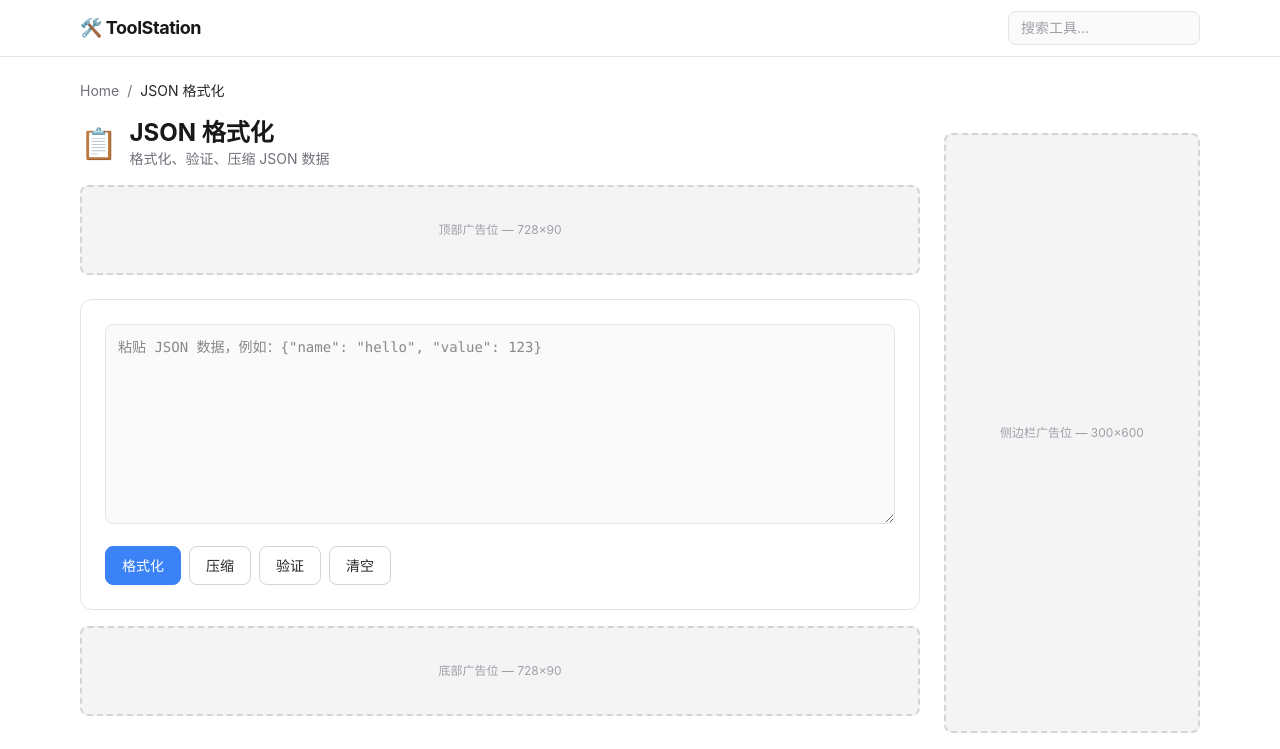
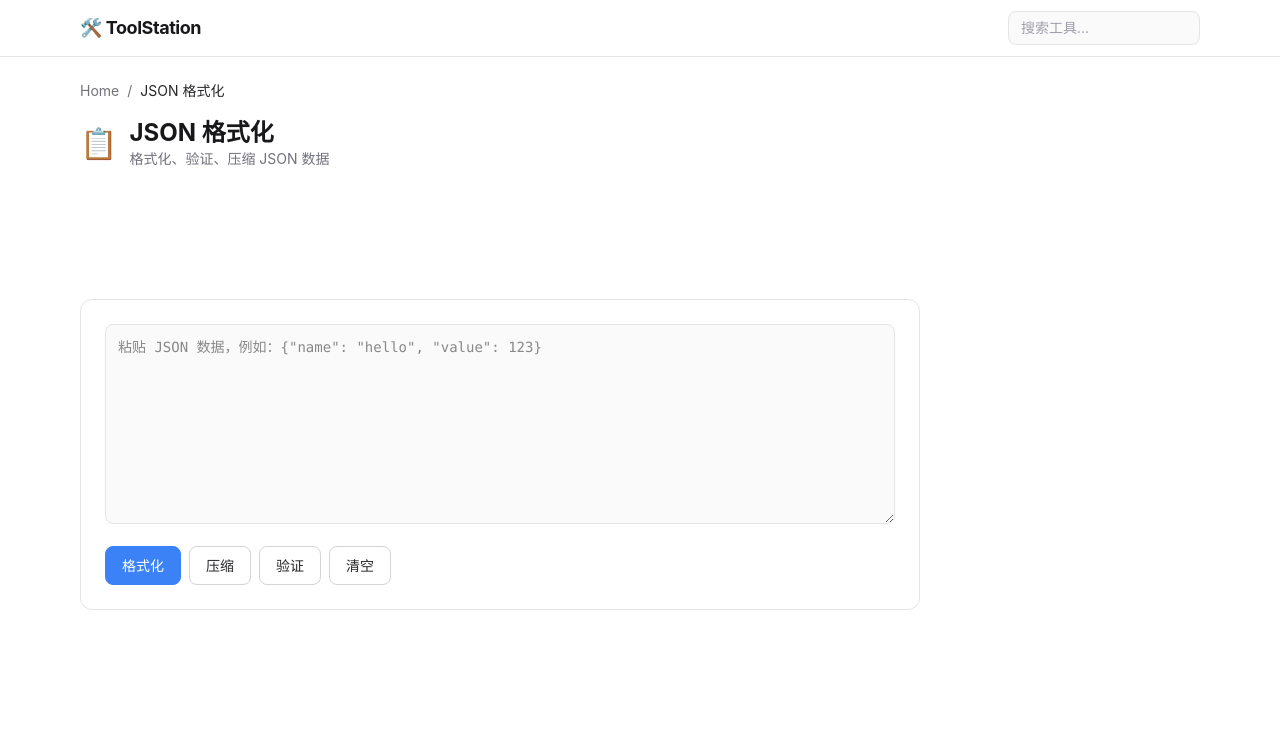
Before and after one commit to MakiseKG/toolstation, a Next.js app: page /tools/json-formatter in a window 1280 px wide. Shown: the top 749 px of the page. Built offline with nearby package versions, Linux system fonts and the light colour scheme.

Commit message:
fix: update domain, add AdSense integration

```diff
--- a/src/app/layout.tsx
+++ b/src/app/layout.tsx
@@ -1,4 +1,5 @@
 import type { Metadata } from "next";
+import Script from "next/script";
 import "./globals.css";
 import Header from "@/components/Header";
 import Footer from "@/components/Footer";
@@ -31,6 +32,19 @@ export default function RootLayout({
 }: Readonly<{ children: React.ReactNode }>) {
   return (
     <html lang="zh-CN" className="h-full antialiased">
+      <head>
+        {/* Google AdSense — 替换 ca-pub-XXXXXXXXXXXXXXXX 为你的 publisher ID */}
+        <Script
+          async
+          src="https://pagead2.googlesyndication.com/pagead/js/adsbygoogle.js?client=ca-pub-XXXXXXXXXXXXXXXX"
+          crossOrigin="anonymous"
+          strategy="afterInteractive"
+        />
+        {/* 触发 AdSense 广告渲染 */}
+        <Script id="adsbygoogle-init" strategy="afterInteractive">
+          {`(adsbygoogle = window.adsbygoogle || []).push({});`}
+        </Script>
+      </head>
       <body className="flex min-h-full flex-col bg-white dark:bg-zinc-950">
         <Header />
         <main className="flex-1">{children}</main>
--- a/src/app/robots.ts
+++ b/src/app/robots.ts
@@ -6,6 +6,6 @@ export default function robots(): MetadataRoute.Robots {
       userAgent: "*",
       allow: "/",
     },
-    sitemap: "https://toolstation.vercel.app/sitemap.xml",
+    sitemap: "https://toolstation-sooty.vercel.app/sitemap.xml",
   };
 }
--- a/src/app/sitemap.ts
+++ b/src/app/sitemap.ts
@@ -1,7 +1,7 @@
 import type { MetadataRoute } from "next";
 import { tools } from "@/lib/tools";
 
-const BASE_URL = "https://toolstation.vercel.app";
+const BASE_URL = "https://toolstation-sooty.vercel.app";
 
 export default function sitemap(): MetadataRoute.Sitemap {
   const toolPages = tools.map((tool) => ({
--- a/src/components/AdSlot.tsx
+++ b/src/components/AdSlot.tsx
@@ -1,24 +1,47 @@
 "use client";
+
+import { useEffect, useRef } from "react";
 
 interface AdSlotProps {
   position: "top" | "bottom" | "sidebar";
 }
 
+// 广告位 ID — 替换为 AdSense 后台创建的广告单元 ID
+const AD_UNITS: Record<string, string> = {
+  top: "1234567890",
+  bottom: "0987654321",
+  sidebar: "1122334455",
+};
+
 export default function AdSlot({ position }: AdSlotProps) {
-  const height = position === "sidebar" ? "h-[600px]" : "h-[90px]";
-  const label =
-    position === "top"
-      ? "顶部广告位 — 728×90"
-      : position === "bottom"
-        ? "底部广告位 — 728×90"
-        : "侧边栏广告位 — 300×600";
+  const insRef = useRef<HTMLModElement>(null);
+
+  useEffect(() => {
+    if (process.env.NODE_ENV !== "production") return;
+    try {
+      // 每个广告位单独触发渲染
+      (window.adsbygoogle = window.adsbygoogle || []).push({});
+    } catch {
+      // AdSense 被广告拦截器屏蔽时静默失败
+    }
+  }, []);
+
+  const style: React.CSSProperties =
+    position === "sidebar"
+      ? { display: "block", minHeight: "600px", width: "100%" }
+      : { display: "block", minHeight: "90px" };
 
   return (
-    <div
-      className={`${height} my-4 flex items-center justify-center rounded-lg border-2 border-dashed border-zinc-300 bg-zinc-100 text-xs text-zinc-400 dark:border-zinc-700 dark:bg-zinc-800 dark:text-zinc-500`}
-      data-ad-slot={position}
-    >
-      {label}
+    <div className="my-4 flex justify-center overflow-hidden rounded-lg">
+      <ins
+        ref={insRef}
+        className="adsbygoogle"
+        style={style}
+        data-ad-client="ca-pub-XXXXXXXXXXXXXXXX"
+        data-ad-slot={AD_UNITS[position]}
+        data-ad-format={position === "sidebar" ? "vertical" : "horizontal"}
+        data-full-width-responsive="true"
+      />
     </div>
   );
 }
--- /dev/null
+++ b/src/types/global.d.ts
@@ -0,0 +1,7 @@
+export {};
+
+declare global {
+  interface Window {
+    adsbygoogle: Array<Record<string, unknown>>;
+  }
+}
```
